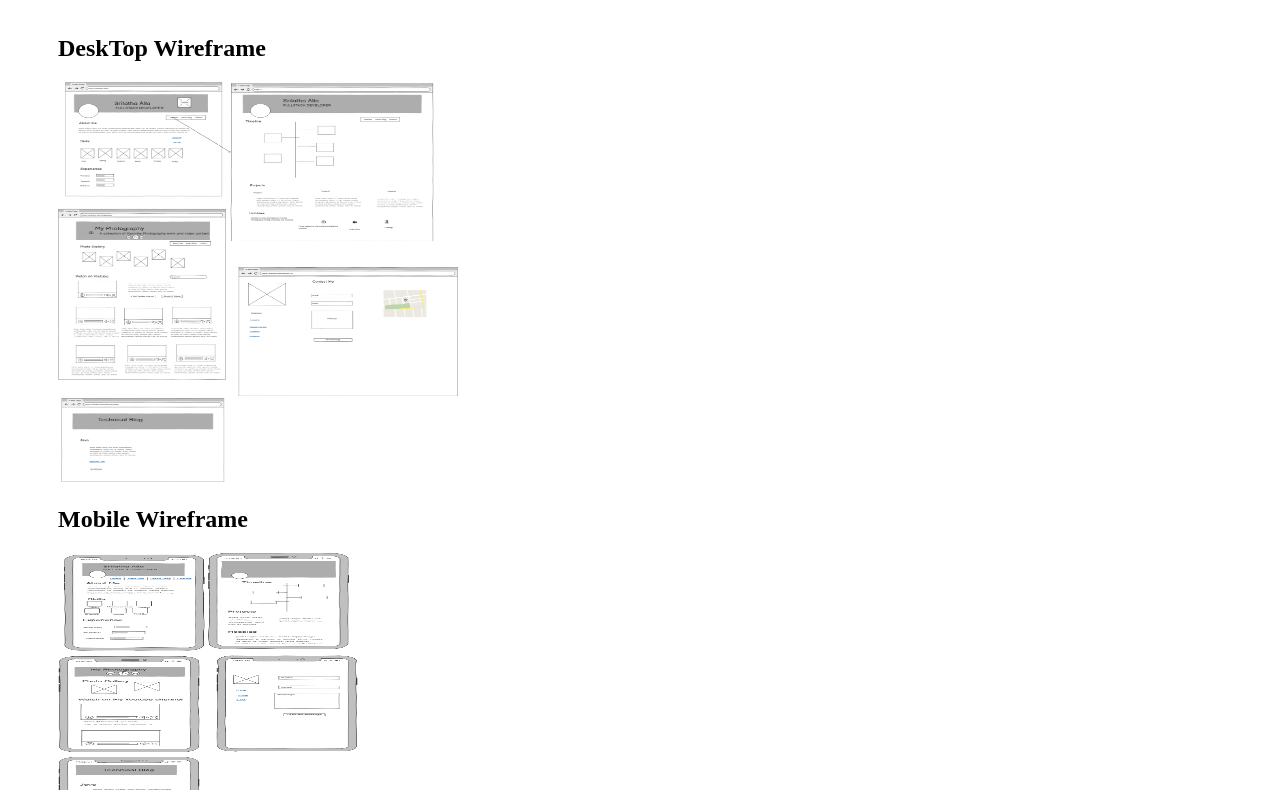
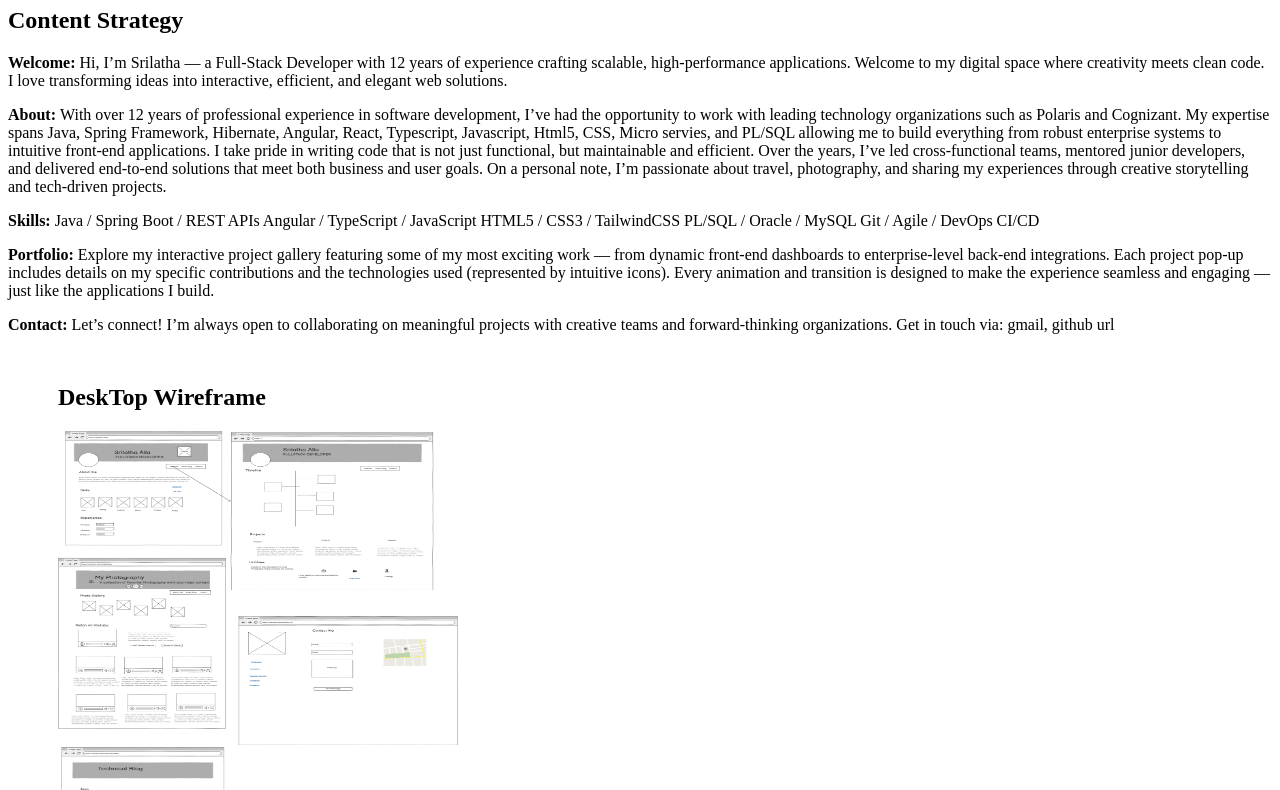
Before and after one commit to SrilathaWeb/my-pwp-srilatha, a plain HTML site: page documentation/milestone-2.html in a window 1280 px wide. Shown: the part 73-863 px from the top of the page. Drawn offline with Linux system fonts and the light colour scheme.

Commit message:
adding content strategy

```diff
--- a/documentation/milestone-2.html
+++ b/documentation/milestone-2.html
@@ -5,7 +5,35 @@
 	<title>milestone 2</title>
 </head>
 <body>
-<h1 style="text-align:center">Srilatha PWP Wire Frames</h1>
+<h1 style="text-align:center">PWP Wire Frames</h1>
+<h2>Content Strategy</h2>
+<p><strong>Welcome: </strong>  Hi, I’m Srilatha — a Full-Stack Developer with 12 years of experience crafting scalable,
+	high-performance applications.
+	Welcome to my digital space where creativity meets clean code. I love transforming ideas into interactive, efficient, and elegant web solutions.</p>
+<p><strong>About: </strong> With over 12 years of professional experience in software development, I’ve had the opportunity to work with leading technology organizations such as Polaris and Cognizant.
+	My expertise spans Java, Spring Framework, Hibernate, Angular, React, Typescript, Javascript, Html5, CSS,
+	Micro servies, and PL/SQL allowing me	to build everything from
+	robust enterprise systems to intuitive front-end applications.
+
+	I take pride in writing code that is not just functional, but maintainable and efficient. Over the years, I’ve led cross-functional teams, mentored junior developers, and delivered end-to-end solutions that meet both business and user goals.
+
+	On a personal note, I’m passionate about travel, photography, and sharing my experiences through creative storytelling and tech-driven projects. </p>
+<p><strong>Skills: </strong> Java / Spring Boot / REST APIs
+
+	Angular / TypeScript / JavaScript
+
+	HTML5 / CSS3 / TailwindCSS
+
+	PL/SQL / Oracle / MySQL
+
+	Git / Agile / DevOps CI/CD</p>
+<p><strong>Portfolio: </strong> Explore my interactive project gallery featuring some of my most exciting work — from dynamic front-end dashboards to enterprise-level back-end integrations.
+	Each project pop-up includes details on my specific contributions and the technologies used (represented by intuitive icons).
+	Every animation and transition is designed to make the experience seamless and engaging — just like the applications I build.</p>
+<p><strong>Contact: </strong> Let’s connect!
+	I’m always open to collaborating on meaningful projects with creative teams and forward-thinking organizations.
+
+	Get in touch via: gmail, github url</p>
 <main style="margin: 50px;">
 	<h2> DeskTop Wireframe </h2>
 	<img src="images/Desktop_Wireframe.png" alt="Srilatha PWP Desktop Wire Frame" width="400" height="400"/>
```
